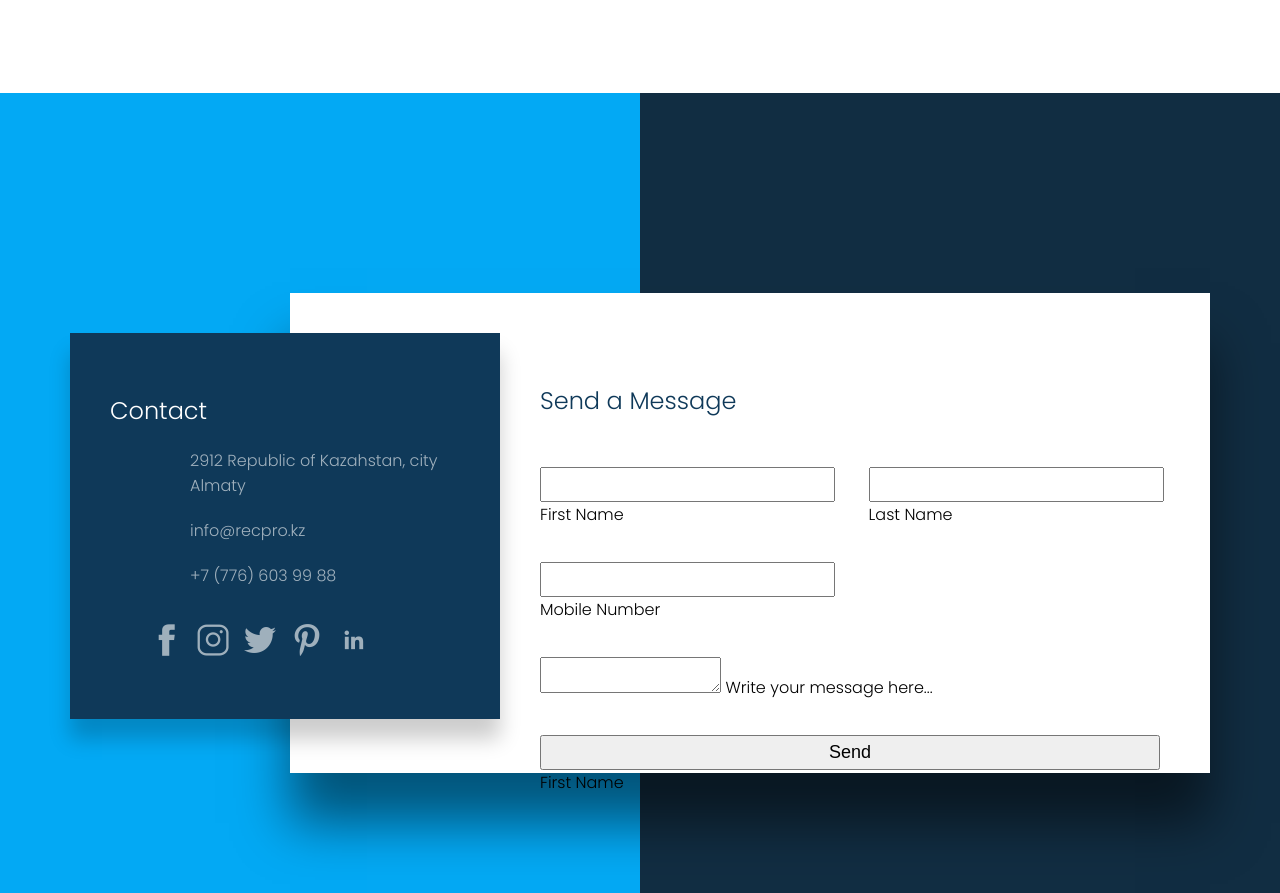
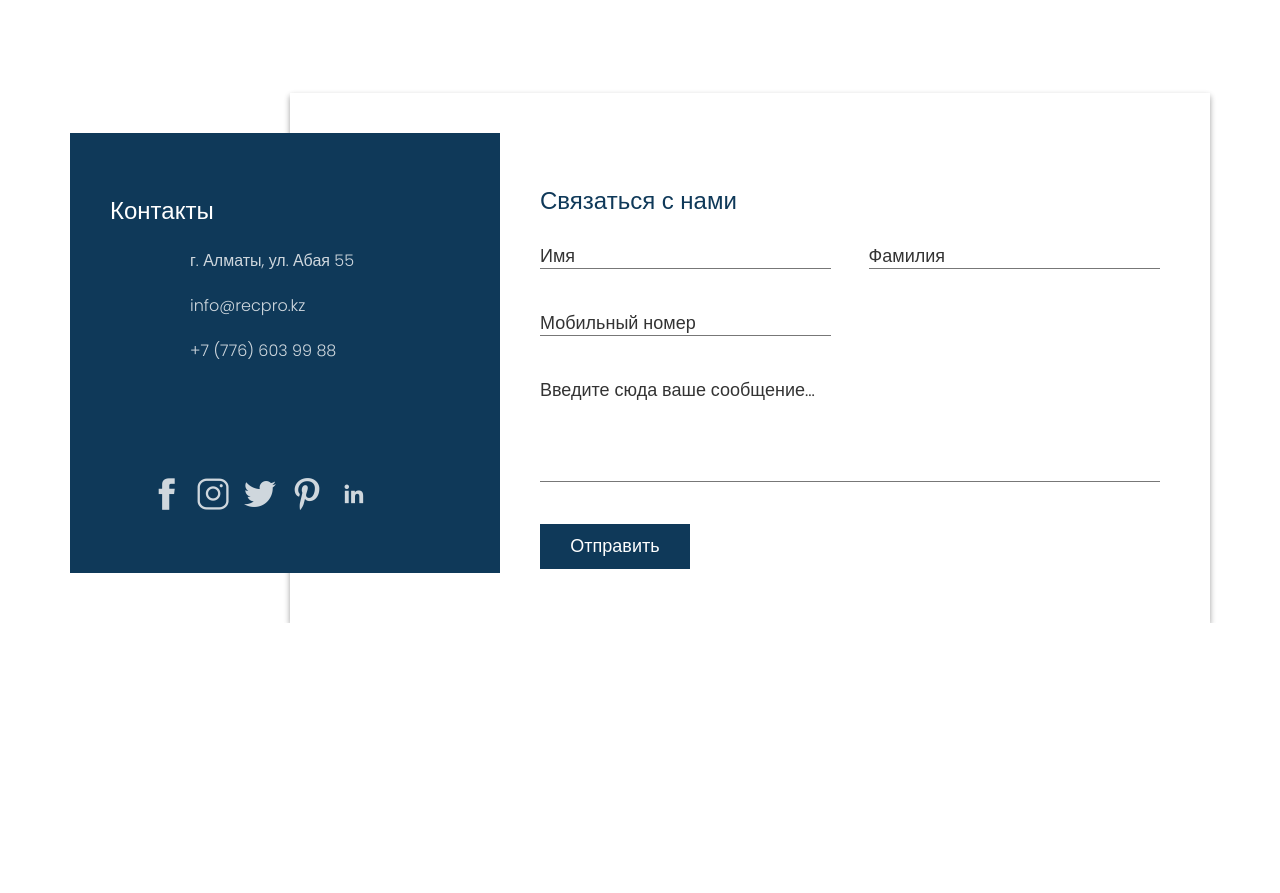
Before and after one commit to berik091/recpro.kz, a plain HTML site: page index.html in a window 1280 px wide. Shown: the part 1996-2889 px from the top of the page. After the commit the page ends 2619 px from the top, so only its background shows below. Drawn offline with Linux system fonts and the light colour scheme.

Commit message:
contact page finish

```diff
--- a/index.html
+++ b/index.html
@@ -220,11 +220,11 @@
   <div class="container">
     <div class="contactInfo">
       <div>
-        <h2>Contact</h2>
+        <h2>Контакты</h2>
         <ul class="info">
           <li>
             <span><img src="images/icons/location.png" alt=""></span>
-            <span>2912 Republic of Kazahstan, city Almaty</span>
+            <span>г. Алматы, ул. Абая 55</span>
           </li>
           <li>
             <span><img src="images/icons/mail.png" alt=""></span>
@@ -245,27 +245,26 @@
         </ul>
     </div>
     <div class="contactForm">
-      <h2>Send a Message</h2>
+      <h2>Связаться с нами</h2>
       <div class="formBox">
         <div class="inputBox w50">
           <input type="text" name="" required>
-          <span>First Name</span>
+          <span>Имя</span>
         </div>
         <div class="inputBox w50">
           <input type="text" name="" required>
-          <span>Last Name</span>
+          <span>Фамилия</span>
         </div>
         <div class="inputBox w50">
           <input type="text" name="" required>
-          <span>Mobile Number</span>
+          <span>Мобильный номер</span>
         </div>
         <div class="inputBox w100">
           <textarea name="" required></textarea>
-          <span>Write your message here...</span>
+          <span>Введите сюда ваше сообщение...</span>
         </div>
         <div class="inputBox w100">
-          <input type="submit" value="Send">
-          <span>First Name</span>
+          <input type="submit" value="Отправить">
         </div>
       </div>
     </div>
--- a/style.css
+++ b/style.css
@@ -461,8 +461,6 @@ section.contact{
     display: flex;
     justify-content: center;
     align-items: center;
-    min-height: 100vh;
-    background: #112d42;
 }
 section.contact::before{
     content: '';
@@ -471,7 +469,6 @@ section.contact::before{
     left: 0;
     width: 50%;
     height: 100%;
-    background: #03a9f4;
 }
 section.contact .container{
     position: relative;
@@ -484,14 +481,13 @@ section.contact .container .contactInfo{
     position: absolute;
     top: 40px;
     width: 350px;
-    height: calc(100%-80px);
+    height: 90%;
     background: #0f3959;
     z-index: 1;
     padding: 40px;
     display: flex;
     flex-direction: column;
     justify-content: space-between;
-    box-shadow: 0 20px 20px rgba(0, 0, 0, 0.2);
 }
 section.contact .container .contactInfo h2{
     color: #fff;
@@ -523,7 +519,7 @@ section.contact .container .info li span:nth-child(2){
     color: #fff;
     margin-left: 10px;
     font-weight: 300;
-    opacity: 0.6;
+    opacity: 0.8;
 }
 section.contact .container .info li:hover span:nth-child(1) img,
 section.contact .container .info li:hover span:nth-child(2){
@@ -542,20 +538,20 @@ section.contact .contactInfo .sci li a{
 }
 section.contact .contactInfo .sci li a img{
     filter: invert(1);
-    opacity: 0.6;
+    opacity: 0.8;
 }
 section.contact .contactInfo .sci li:hover a img{
     opacity: 1;
 }
 section.contact .container .contactForm{
     position: absolute;
-    padding: 70px 50px;
+    padding: 70px 50px 60px 50px;
     background: #fff;
     margin-left: 220px;
     padding-left: 250px;
     width: calc(100%-100px);
-    height: 85%;
-    box-shadow: 0 50px 50px rgba(0, 0, 0, 0.5);
+    height: 100%;
+    box-shadow: 0 3px 6px rgba(0,0,0,0.16), 0 3px 6px rgba(0,0,0,0.23);
 }
 section .container .contactForm h2{
     color: #0f3959;
@@ -567,7 +563,6 @@ section .container .contactForm .formBox{
     display: flex;
     justify-content: space-between;
     flex-wrap: wrap;
-    padding-top: 30px;
 }
 section .container .contactForm .formBox .inputBox{
     position: relative;
@@ -579,8 +574,49 @@ section .container .contactForm .formBox .inputBox.w50{
 section .container .contactForm .formBox .inputBox.w100{
     width: 100%;
 }
-section .container .contactForm .formBox .inputBox input{
-    width: 100%;
+section .container .contactForm .formBox .inputBox input,
+section .container .contactForm .formBox .inputBox textarea{
+    width: 100% !important;
     padding: 5px 0;
     font-size: 18px;
+    resize: none;
+    font-weight: 300;
+    color: #333;
+    border: none;
+    border-bottom: 1px solid #777;
+    outline: none;
 }
+section .container .contactForm .formBox .inputBox textarea{
+    min-height: 100px;
+}
+section .container .contactForm .formBox .inputBox span{
+    position: absolute;
+    left: 0;
+    padding: 5px 0;
+    font-size: 18px;
+    font-weight: 300;
+    color: #333;
+    transition: 0.3s;
+    pointer-events: none;
+}
+section .container .contactForm .formBox .inputBox input:focus ~ span,
+section .container .contactForm .formBox .inputBox textarea:focus ~ span,
+section .container .contactForm .formBox .inputBox input:valid ~ span,
+section .container .contactForm .formBox .inputBox textarea:valid ~ span{
+    transform: translateY(-20px);
+    font-size: 12px;
+    font-weight: 400;
+    letter-spacing: 1px;
+    color: green;
+}
+section .container .contactForm .formBox .inputBox input[type="submit"]{
+    position: relative;
+    cursor: pointer;
+    background: #0f3959;
+    color: #fff;
+    border: none;
+    max-width: 150px;
+    padding: 12px;
+}
+section .container .contactForm .formBox .inputBox input[type="submit"]:hover{
+    background: green;
```
